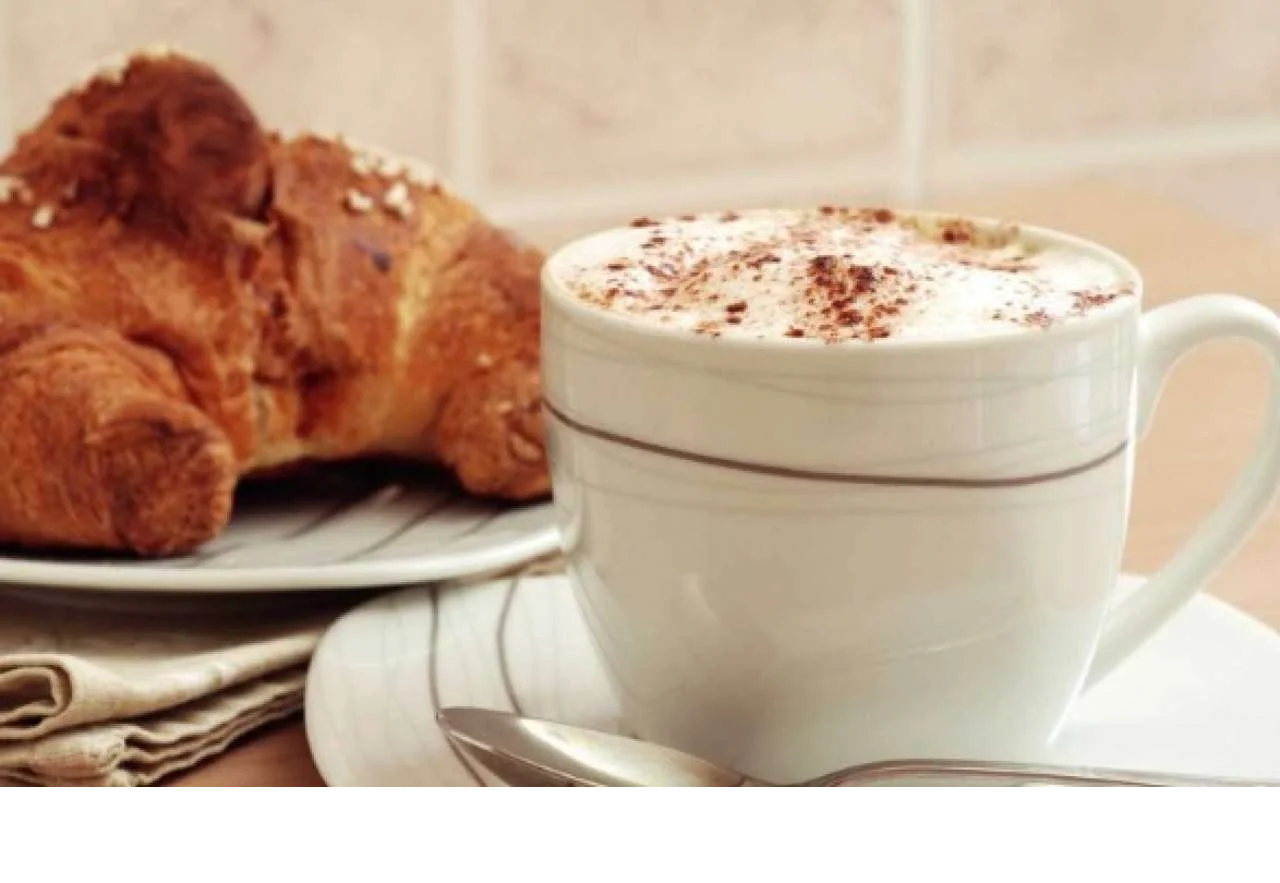
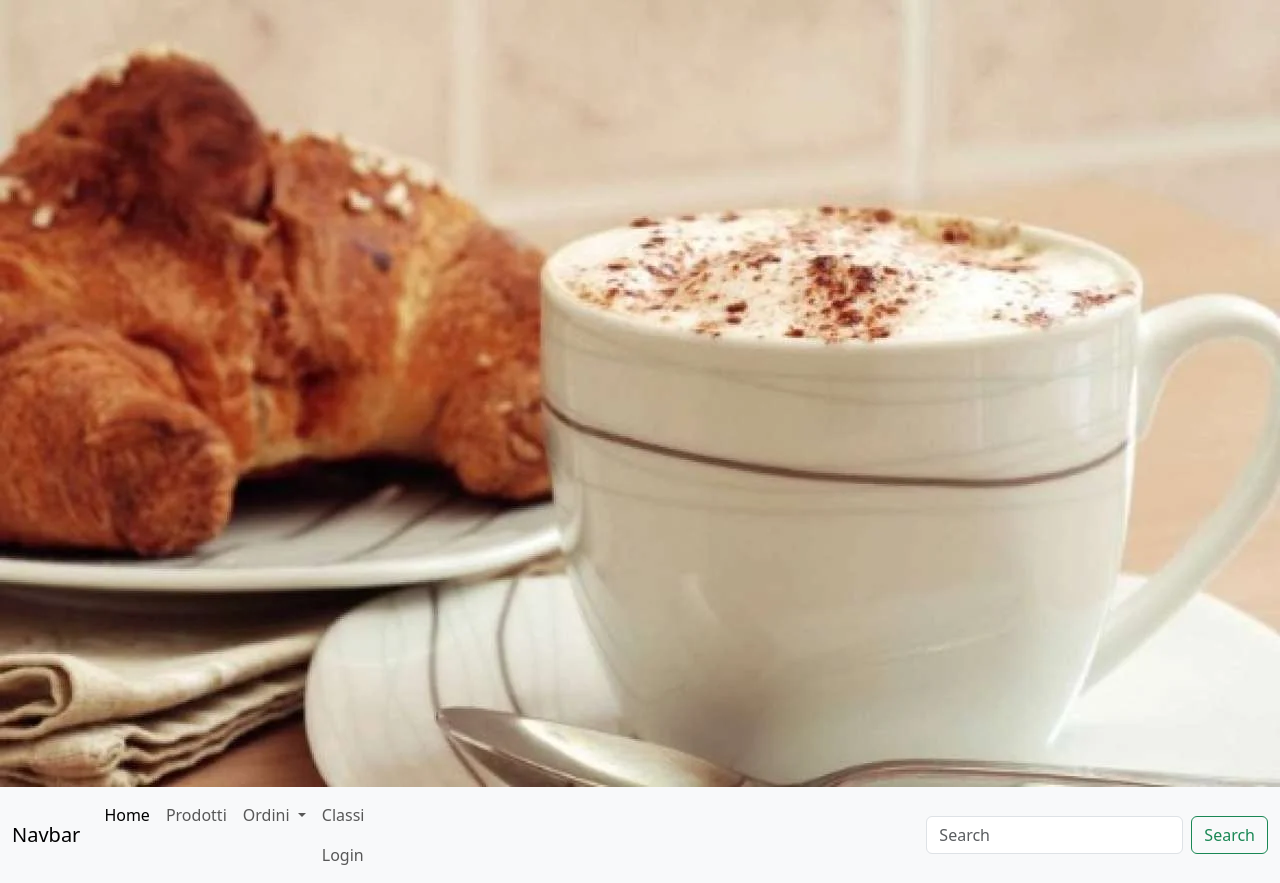
Before and after one commit to Deniselagioia/barscuola, a plain HTML site: page index.html in a window 1280 px wide. Before the commit the page ends 800 px from the top, so only its background shows below. Drawn offline with nearby package versions, Linux system fonts and the light colour scheme.

Commit message:
index.html

```diff
--- a/index.html
+++ b/index.html
@@ -8,6 +8,42 @@
   </head>
   <body>
  <img src="img/immagine.webp" class="img-fluid w-100" alt="Header bar">
+    <nav class="navbar navbar-expand-lg bg-body-tertiary">
+  <div class="container-fluid">
+    <a class="navbar-brand" href="#">Navbar</a>
+    <button class="navbar-toggler" type="button" data-bs-toggle="collapse" data-bs-target="#navbarSupportedContent" aria-controls="navbarSupportedContent" aria-expanded="false" aria-label="Toggle navigation">
+      <span class="navbar-toggler-icon"></span>
+    </button>
+    <div class="collapse navbar-collapse" id="navbarSupportedContent">
+      <ul class="navbar-nav me-auto mb-2 mb-lg-0">
+        <li class="nav-item">
+          <a class="nav-link active" aria-current="page" href="#">Home</a>
+        </li>
+        <li class="nav-item">
+          <a class="nav-link" href="#">Prodotti</a>
+        </li>
+        <li class="nav-item dropdown">
+          <a class="nav-link dropdown-toggle" href="#" role="button" data-bs-toggle="dropdown" aria-expanded="false">
+            Ordini
+          </a>
+          <ul class="dropdown-menu">
+            <li><a class="dropdown-item" href="#">Inserisci</a></li>
+            <li><a class="dropdown-item" href="#">Modifica</a></li>
+            <li><a class="dropdown-item" href="#">Visualizza</a></li>
+          </ul>
+        </li>
+        <li class="nav-item">
+          <a class="nav-link">Classi</a>
+          <a class="nav-link">Login</a>
+        </li>
+      </ul>
+      <form class="d-flex" role="search">
+        <input class="form-control me-2" type="search" placeholder="Search" aria-label="Search">
+        <button class="btn btn-outline-success" type="submit">Search</button>
+      </form>
+    </div>
+  </div>
+</nav>
     <script src="https://cdn.jsdelivr.net/npm/bootstrap@5.3.3/dist/js/bootstrap.bundle.min.js" integrity="sha384-YvpcrYf0tY3lHB60NNkmXc5s9fDVZLESaAA55NDzOxhy9GkcIdslK1eN7N6jIeHz" crossorigin="anonymous"></script>
   </body>
 </html>
```
